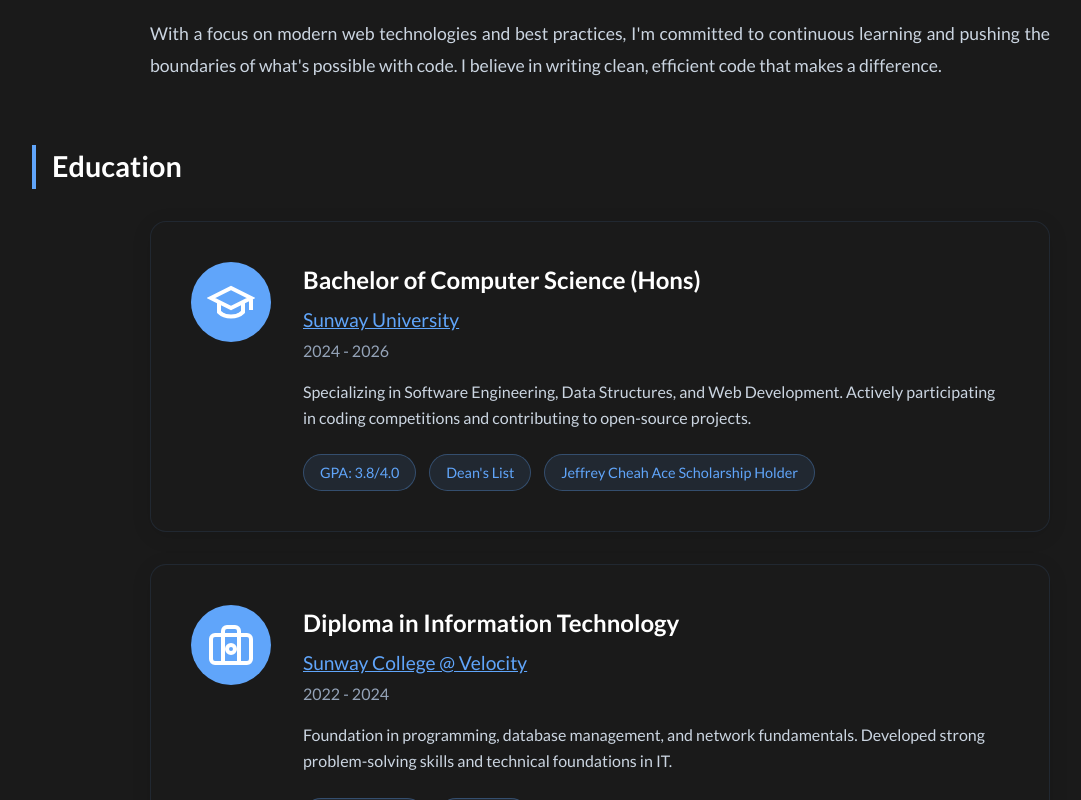
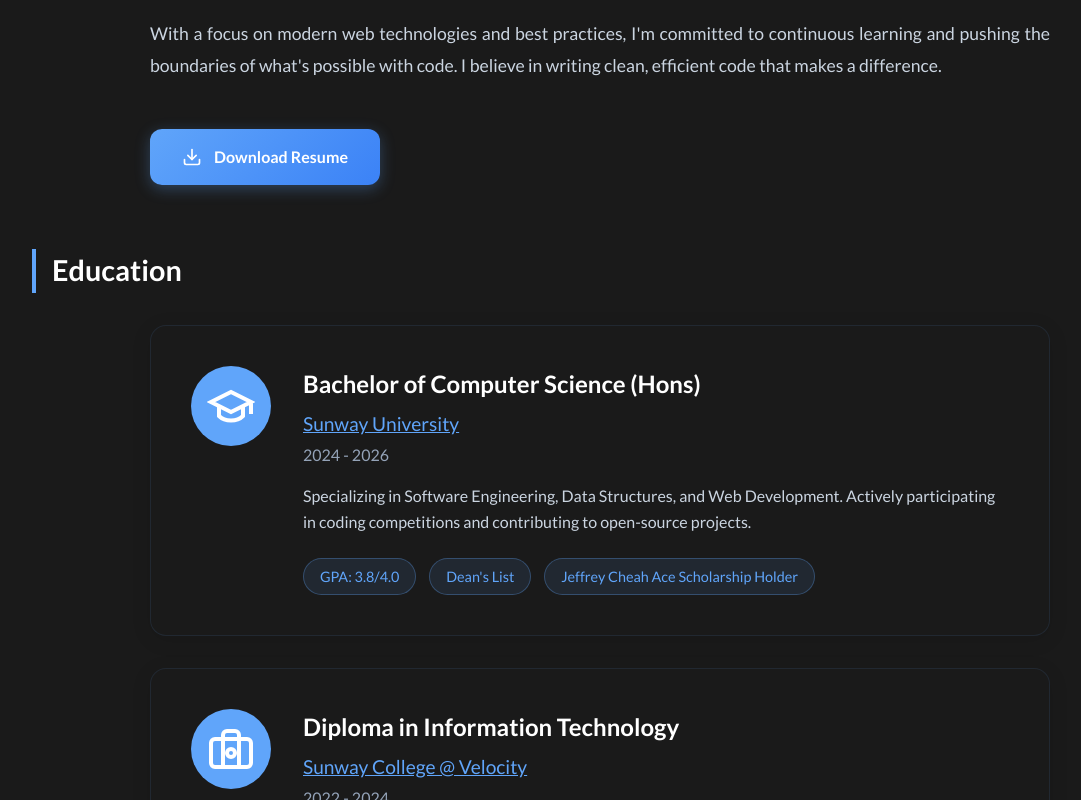
Before and after one commit to KeatYee/KeatYee.github.io, a React (Vite) app in the folder portfolio/: page / in a window 1280 px wide. Shown: the part 1180-1980 px from the top of the page, without its empty margins (40-1121 px from the left). Built offline with nearby package versions, Linux system fonts and the light colour scheme.

Commit message:
download resume button

```diff
--- a/portfolio/src/components/About.css
+++ b/portfolio/src/components/About.css
@@ -66,6 +66,37 @@
   margin-bottom: 1.5rem;
   text-align: justify;
   transition: color 0.3s ease;
+}
+
+.resume-download-btn {
+  display: inline-flex;
+  align-items: center;
+  gap: 0.75rem;
+  padding: 1rem 2rem;
+  background: linear-gradient(135deg, #60A5FA 0%, #3B82F6 100%);
+  color: white;
+  text-decoration: none;
+  font-weight: 600;
+  font-size: 1rem;
+  border-radius: 12px;
+  transition: all 0.3s cubic-bezier(0.4, 0, 0.2, 1);
+  box-shadow: 0 4px 15px rgba(96, 165, 250, 0.3);
+  margin-top: 1.5rem;
+}
+
+.resume-download-btn:hover {
+  transform: translateY(-3px);
+  box-shadow: 0 8px 25px rgba(96, 165, 250, 0.4);
+  background: linear-gradient(135deg, #3B82F6 0%, #2563EB 100%);
+}
+
+.resume-download-btn:active {
+  transform: translateY(-1px);
+}
+
+.resume-download-btn svg {
+  width: 20px;
+  height: 20px;
 }
 
 /* Education Card */
--- a/portfolio/src/components/About.jsx
+++ b/portfolio/src/components/About.jsx
@@ -23,6 +23,14 @@
               learning and pushing the boundaries of what's possible with code. I believe in writing
               clean, efficient code that makes a difference.
             </p>
+            <a href="/resume.pdf" download="KeatYee_Resume.pdf" className="resume-download-btn">
+              <svg xmlns="http://www.w3.org/2000/svg" width="20" height="20" viewBox="0 0 24 24" fill="none" stroke="currentColor" strokeWidth="2" strokeLinecap="round" strokeLinejoin="round">
+                <path d="M21 15v4a2 2 0 0 1-2 2H5a2 2 0 0 1-2-2v-4"/>
+                <polyline points="7 10 12 15 17 10"/>
+                <line x1="12" y1="15" x2="12" y2="3"/>
+              </svg>
+              Download Resume
+            </a>
           </div>
         </div>
 
```
Also changed, not shown: 1 other file (tests, documents, lock files or other folders).
